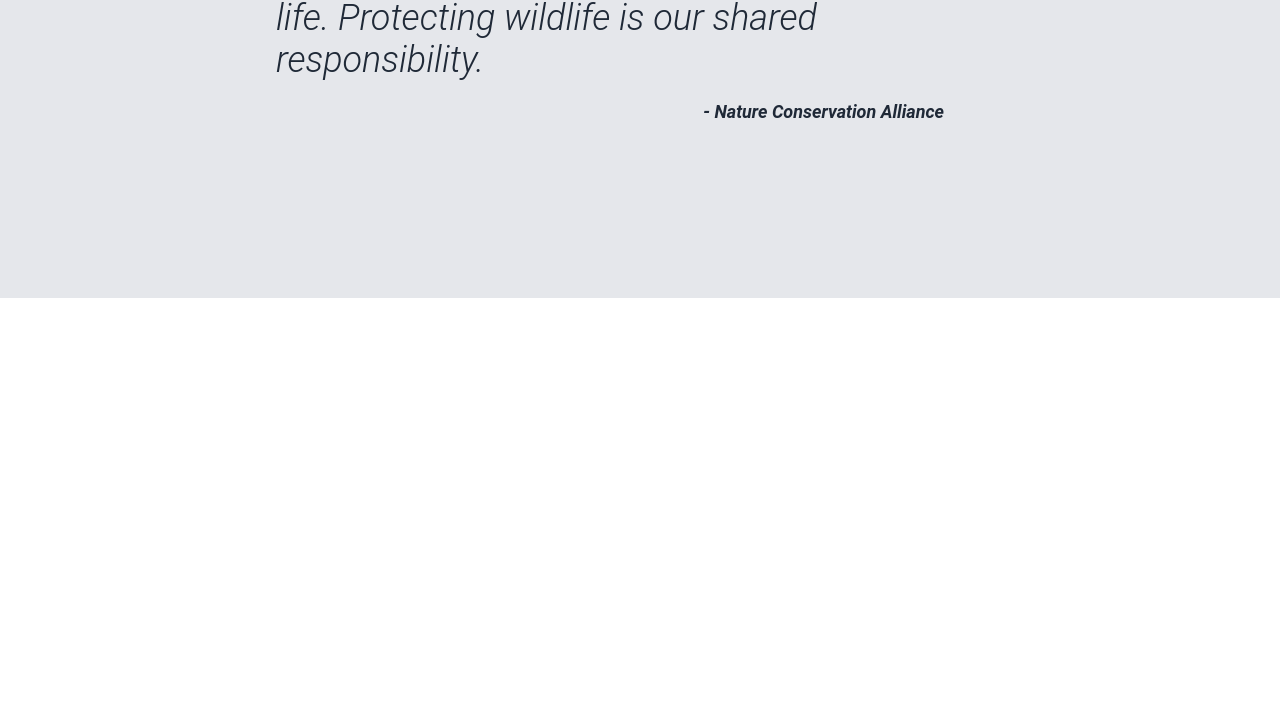
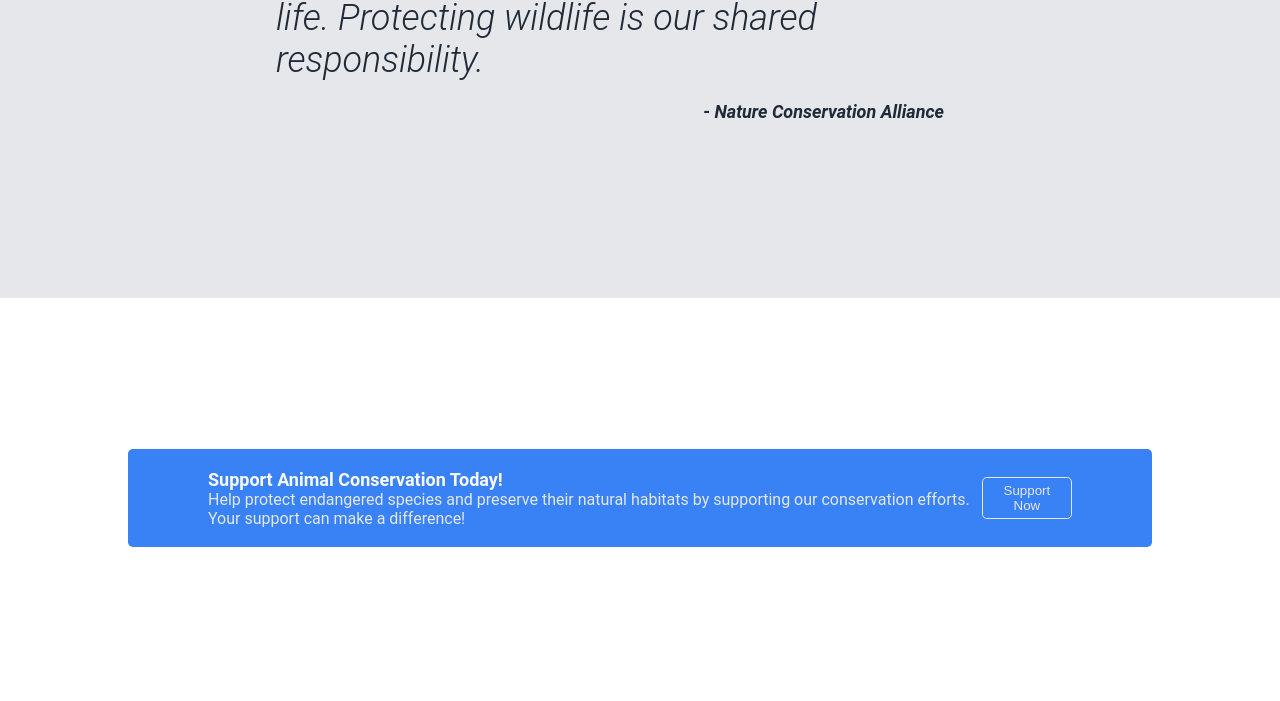
Before and after one commit to tucill/odin-landing-page, a plain HTML site: page index.html in a window 1280 px wide. Shown: the part 1430-2131 px from the top of the page. Drawn offline with Linux system fonts and the light colour scheme.

Commit message:
Membuat bagian conservation

```diff
--- a/index.html
+++ b/index.html
@@ -38,7 +38,7 @@
     <!-- Main -->
     <main>
       <!-- Animals -->
-      <section class="animals" id="animals">
+      <section class="animals" id="animals" aria-labelledby="animals-heading">
         <h2>Animals</h2>
         <div class="card">
           <article class="card-item">
@@ -95,6 +95,25 @@
           <cite>- Nature Conservation Alliance</cite>
         </blockquote>
       </section>
+
+      <!-- Conservation -->
+      <section
+        class="conservation"
+        id="conservation"
+        aria-labelledby="conservation-heading"
+      >
+        <article class="container">
+          <div class="text-content">
+            <h3>Support Animal Conservation Today!</h3>
+            <p>
+              Help protect endangered species and preserve their natural
+              habitats by supporting our conservation efforts. Your support can
+              make a difference!
+            </p>
+          </div>
+          <button class="cta">Support Now</button>
+        </article>
+      </section>
     </main>
   </body>
 </html>
--- a/src/css/styles.css
+++ b/src/css/styles.css
@@ -14,10 +14,6 @@
 
 html {
   font-family: var(---fontUsed);
-}
-
-body {
-  height: 10000px;
 }
 
 /* Header */
@@ -163,3 +159,41 @@ header {
   font-size: 18px;
   font-weight: bold;
 }
+
+/* Conservation */
+.conservation {
+  width: 100%;
+  height: 50vh;
+  padding: 0 10%;
+  display: flex;
+  justify-content: center;
+  align-items: center;
+}
+
+.conservation .container {
+  background-color: var(--btnColor);
+  padding: 1.2rem 5rem;
+  border-radius: 0.3rem;
+  display: flex;
+  justify-content: space-between;
+  align-items: center;
+}
+
+.conservation .container .text-content h3 {
+  color: #f9faf8;
+  font-size: 18px;
+}
+
+.conservation .container .text-content p {
+  color: var(--secondary);
+  font-size: 16px;
+}
+
+.conservation .container .cta {
+  background: none;
+  color: var(--secondary);
+  padding: 5px 15px;
+  border: 1px solid var(--secondary);
+  border-radius: 0.3rem;
+  cursor: pointer;
+}
```
